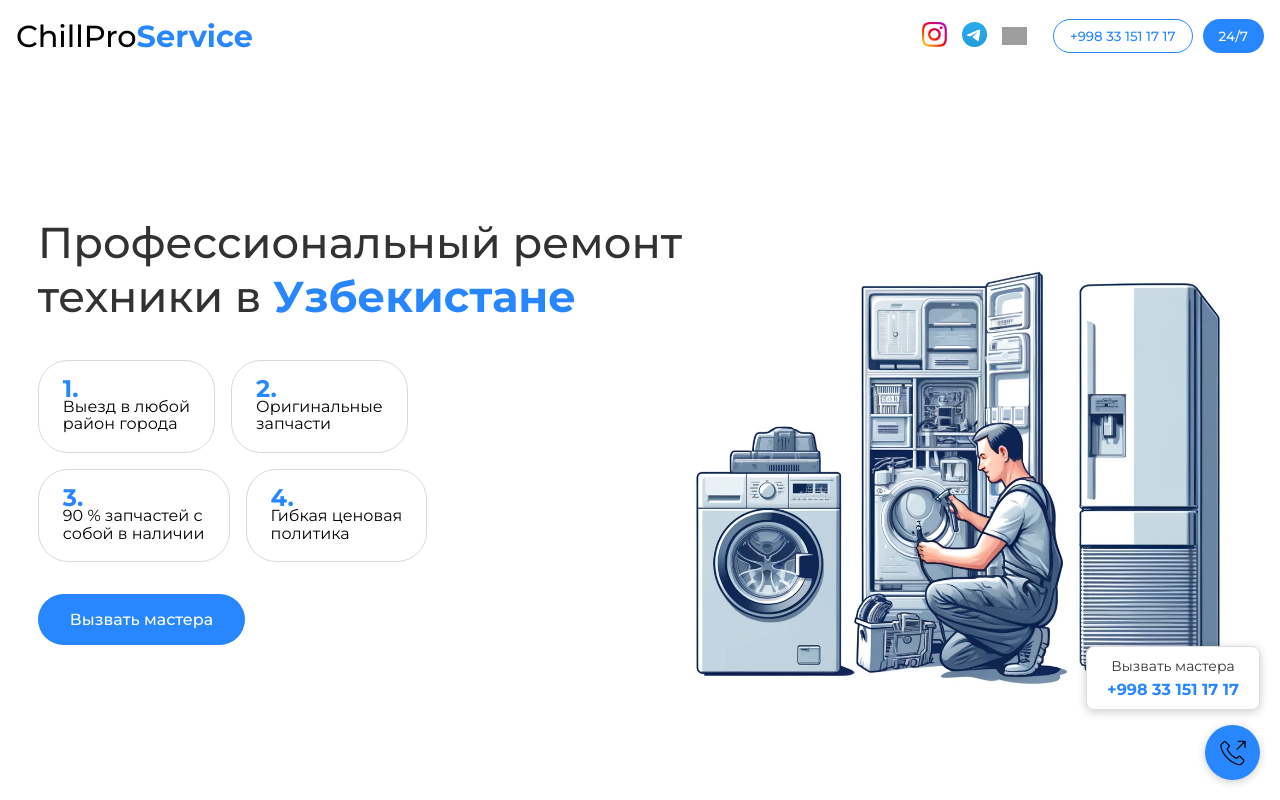
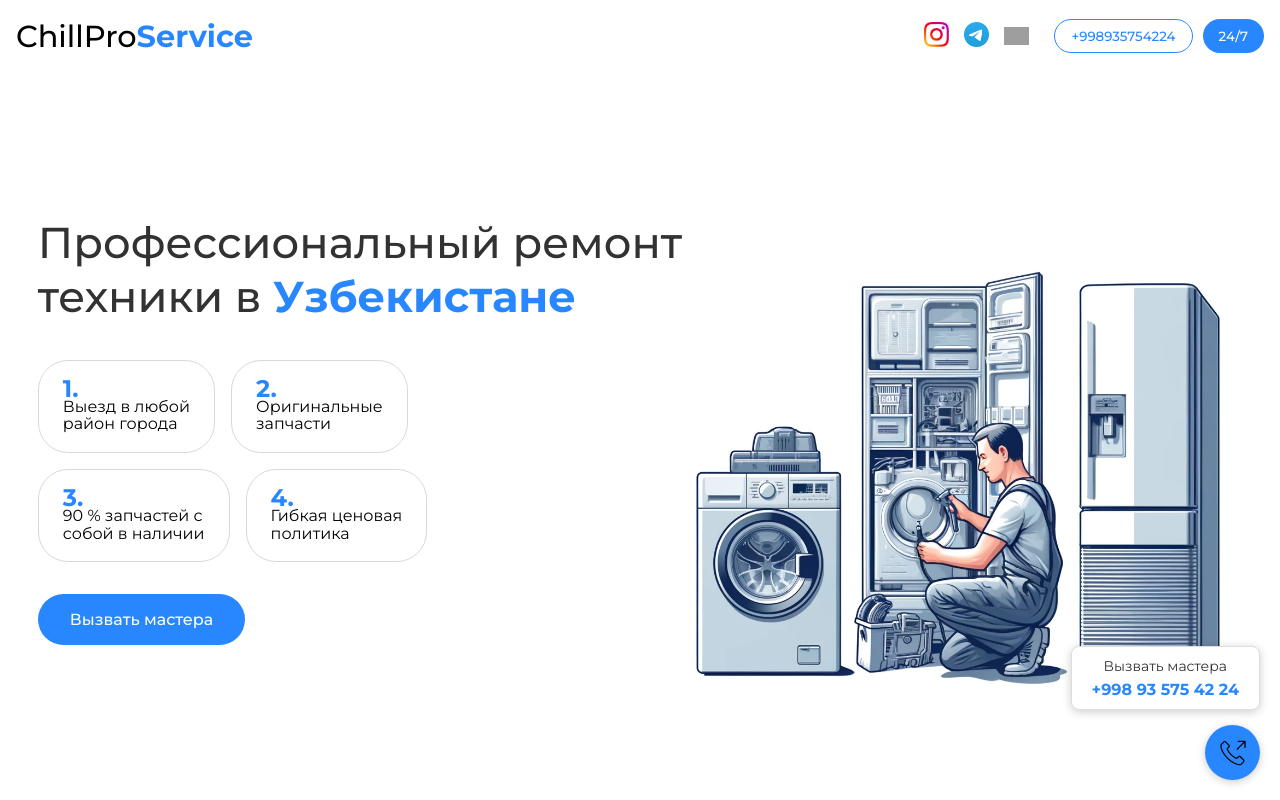
Before and after one commit to cxAbdulloh/ChillPro-Service, a React (Vite) app: page / in a window 1280 px wide. Both pictures are taken after a click on the element 1232 px from the left and 752 px from the top of the page. Shown: the top 800 px of the page. Built offline with nearby package versions, Linux system fonts and the light colour scheme; grey boxes are pictures that could not be loaded.

Commit message:
change the phone

```diff
--- a/src/App.jsx
+++ b/src/App.jsx
@@ -33,8 +33,8 @@ const App = () => {
       {isMenuOpen && (
         <div className="callMenu">
           <p>Вызвать мастера</p>
-          <a href="tel:+998331511717" className="callNumber">
-            +998 33 151 17 17
+          <a href="tel:+998935754224" className="callNumber">
+          +998 93 575 42 24
           </a>
         </div>
       )}
--- a/src/Components/Footer/Footer.jsx
+++ b/src/Components/Footer/Footer.jsx
@@ -35,7 +35,7 @@ const Footer = () => {
         <div className="footer-content-right">
             <h2>Связаться с нами</h2>
             <ul>
-                <li>+998 (33) 157-17-17</li>
+                <li>+998 (93) 575-42-24</li>
                 <li>Contact@chillpro.uz</li>
             </ul>
         </div>
--- a/src/Components/Map/Map.jsx
+++ b/src/Components/Map/Map.jsx
@@ -20,7 +20,7 @@ const Map = () => {
             <div className="url">
               <p className='mapDescription'>Номер телефона</p>
             <ul>
-                <li className='mapUrl'>+998 33 151 17 17</li>
+                <li className='mapUrl'>+998 93 575 42 24</li>
             </ul>
             </div>
             <div className="url">
--- a/src/Components/Navbar/Navbar.jsx
+++ b/src/Components/Navbar/Navbar.jsx
@@ -12,7 +12,7 @@ const Navbar = () => {
   };
 
    const handleCall = () => {
-          window.location.href = "tel:+998331511717";
+          window.location.href = "tel:+998935754224";
         };
 
   return (
@@ -36,7 +36,7 @@ const Navbar = () => {
             <hr className="navbarHr"/>
             <div className="navLeft">
               <button onClick={handleCall} className="navButton" style={{ fontWeight: "500" }}>
-                +998 33 151 17 17
+              +998935754224
               </button>
               <button
                 className="navButtonBottom"
--- a/src/Components/Scroll/Scroll.jsx
+++ b/src/Components/Scroll/Scroll.jsx
@@ -7,7 +7,7 @@ import 'aos/dist/aos.css';
 const Scroll = () => {
 
   const handleCall = () => {
-    window.location.href = "tel:+998331511717";
+    window.location.href = "tel:+998935754224";
   };
 
   useEffect(() => {
@@ -22,7 +22,7 @@ const Scroll = () => {
         <div className="phoneTop"  data-aos="fade-right">
           <h1 className="phoneText">Не нашли свою <span style={{color:"black"}}>поломку?</span> </h1>
           <p className="phoneDescription">Наши специалисты бесплатно вас проконсультируют <br /> и ответят на все вопросы <br /> по телефону:</p>
-          <button className="phoneBtn" onClick={handleCall}>+(998) 33 151 17 17</button>
+          <button className="phoneBtn" onClick={handleCall}>+998 (93) 575 42 24</button>
         </div>
 
         <div className="phoneBottom" data-aos="fade-left">
```
